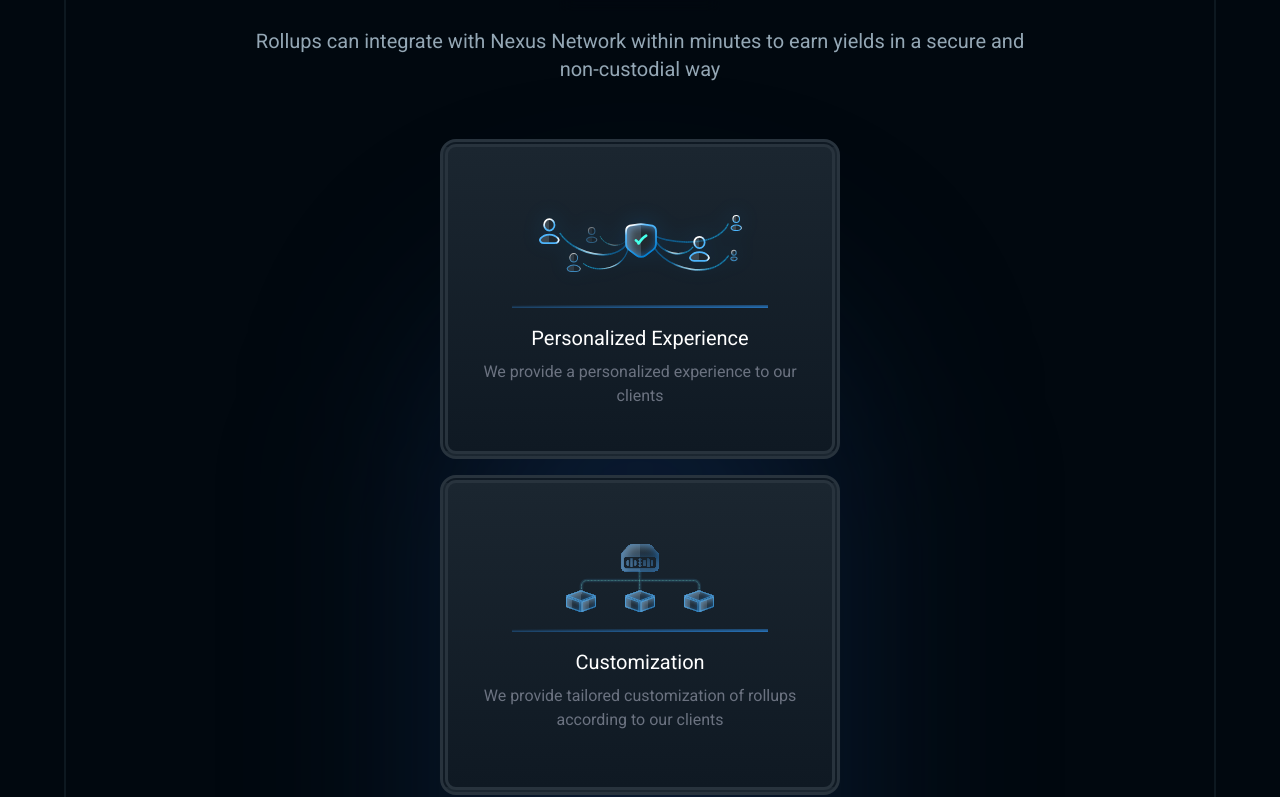
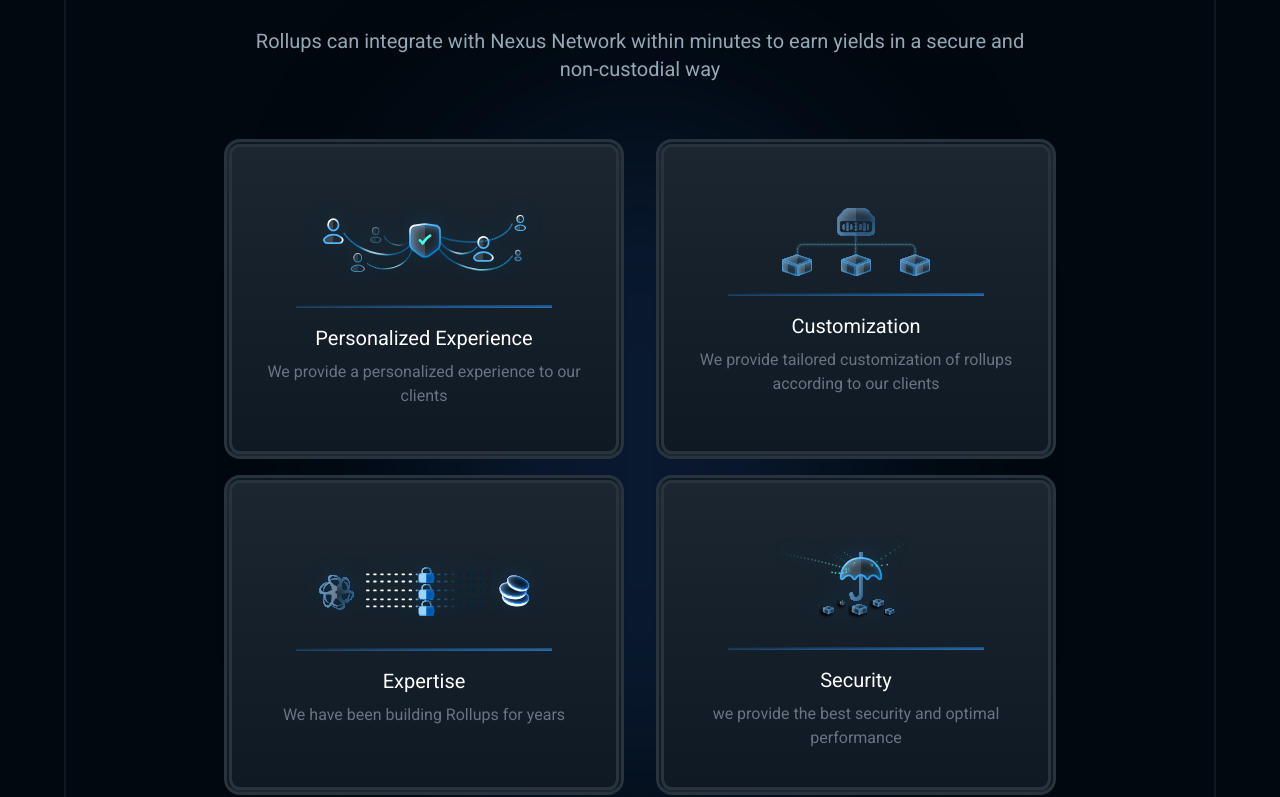
Before and after one commit to umershaikh123/nexus-raas-website, a Next.js app: page / in a window 1280 px wide. Shown: the part 927-1724 px from the top of the page. Built offline with nearby package versions, Linux system fonts and the light colour scheme.

Commit message:
fix : width

```diff
--- a/src/app/(pages)/WhyUs.tsx
+++ b/src/app/(pages)/WhyUs.tsx
@@ -25,7 +25,7 @@
         in a secure and non-custodial way
       </p>
 
-      <div className="flex flex-wrap  lg:max-w-[50vw] w-full  h-full justify-evenly items-center  ">
+      <div className="flex flex-wrap  lg:max-w-[70vw] w-full  h-full justify-evenly items-center  ">
         <FeatureCard
           title="Personalized Experience"
           description="We provide a personalized experience to our clients"
```
